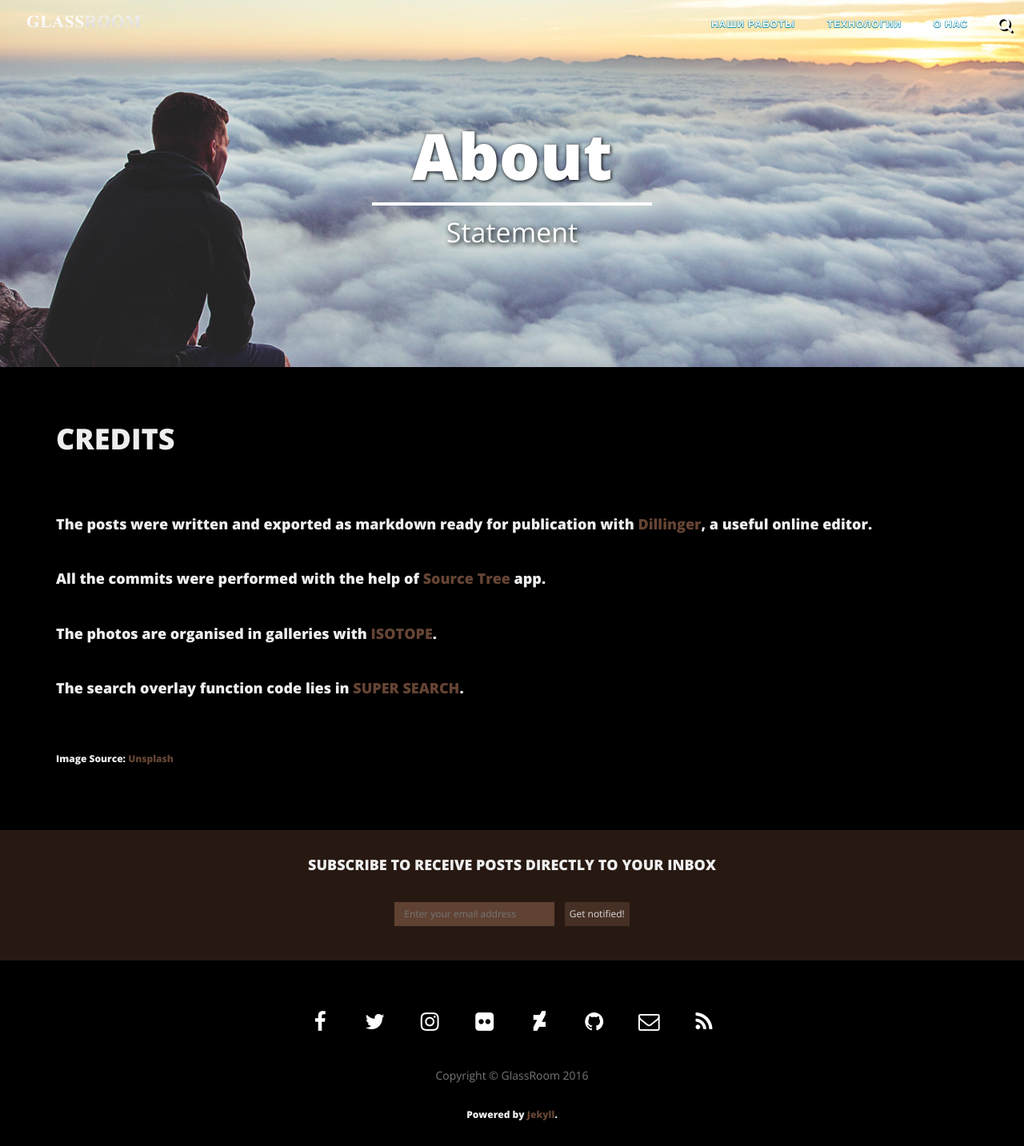
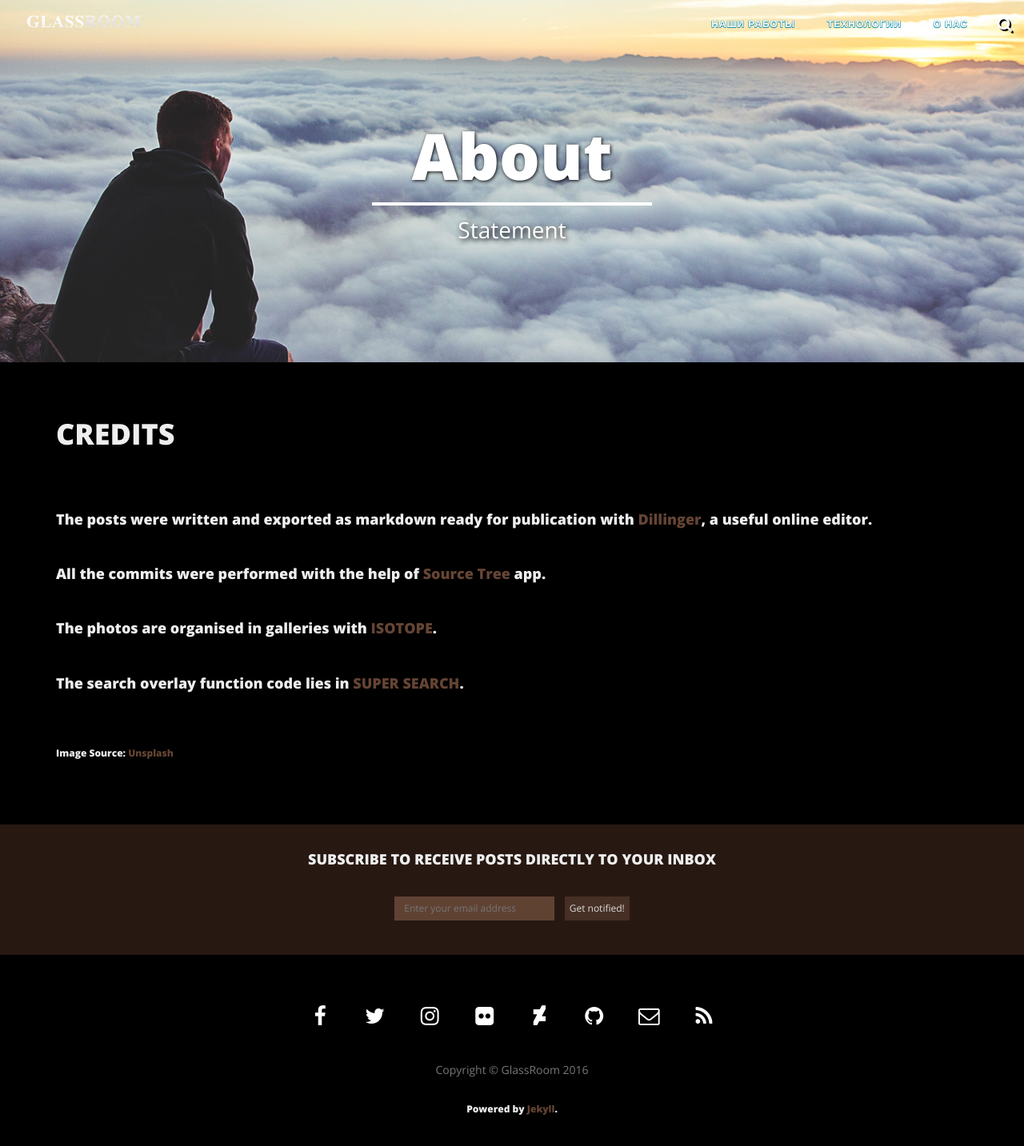
Before and after one commit to Magnum800/glassroom, a Jekyll site: the page built from about/index.html, in a window 1280 px wide. Shown: the whole page at 80% size. Built offline with Jekyll 4.4.1, drawn with Linux system fonts in a browser that asks for light colours; nearby versions of some CDN libraries.

Commit message:
Update main.css

```diff
--- a/css/main.css
+++ b/css/main.css
@@ -166,7 +166,7 @@ hr.small {
 }
 .intro-header .site-heading .subheading,
 .intro-header .page-heading .subheading {
-  font-size: 34px;
+  font-size: 28px;
   line-height: 1.1;
   display: block;
   font-family: 'Open Sans', 'Helvetica Neue', Helvetica, Arial, sans-serif;
```
